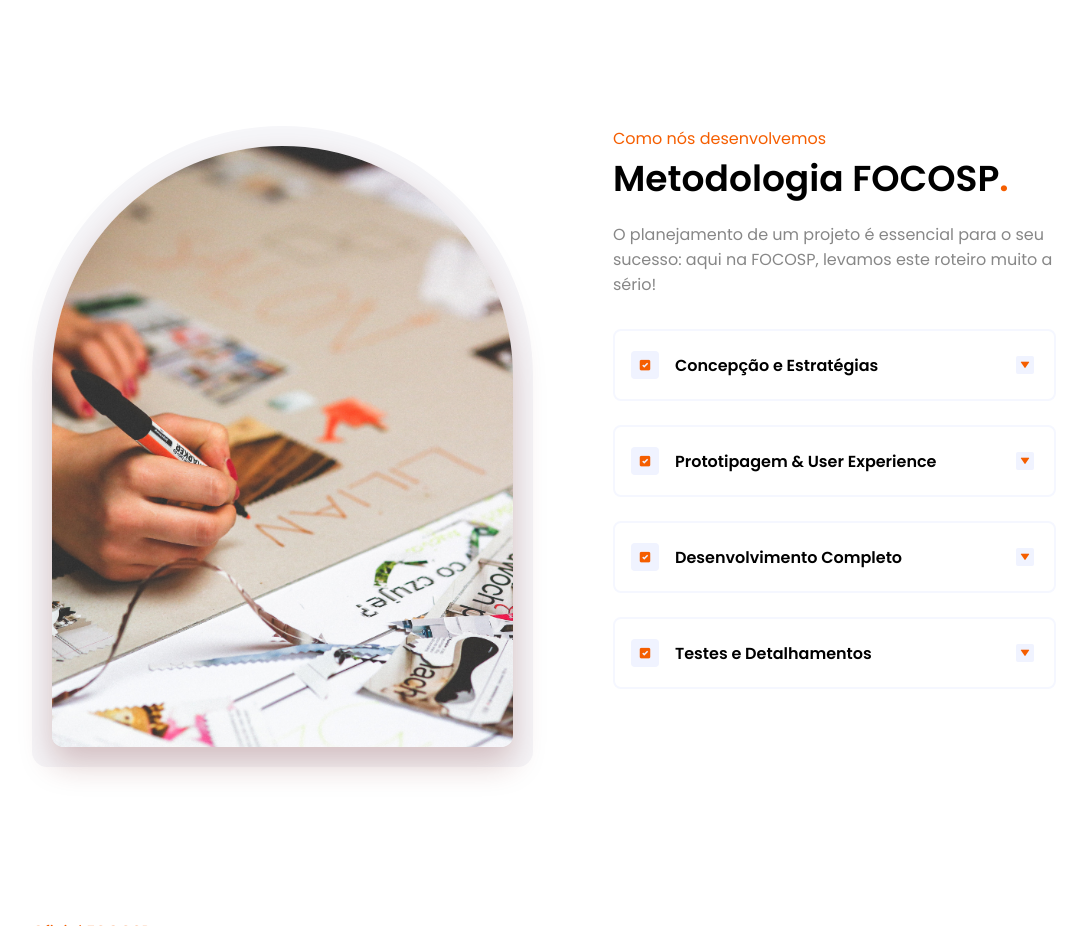
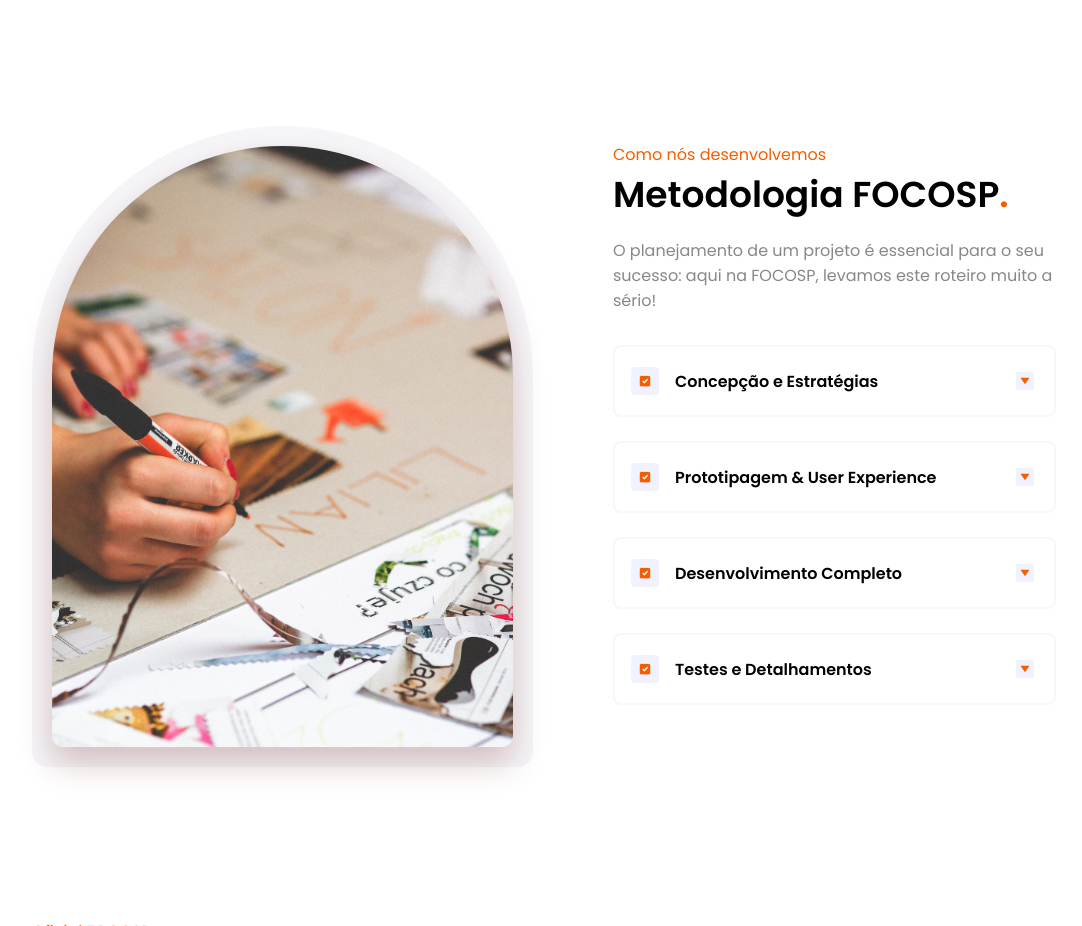
Before and after one commit to RNoleto/site_focosp, a plain HTML site: page produtos.html in a window 1280 px wide. Shown: the part 1080-2006 px from the top of the page, without its empty margins (96-1178 px from the left). Drawn offline with nearby package versions, Linux system fonts and the light colour scheme.

Commit message:
atualização da value__content na versão

```diff
--- a/assets/css/styles.css
+++ b/assets/css/styles.css
@@ -808,6 +808,10 @@
   margin-bottom: 2rem;
 }
 
+.value__content{
+  padding-top: 1rem;
+}
+
 .value__accordion {
   display: grid;
   row-gap: 1.5rem;
@@ -1159,7 +1163,7 @@
 /* For medium devices */
 @media screen and (min-width: 576px) {
   .value__content{
-    padding-top: 0;
+    padding-top: 1rem;
     margin: 0;
   }
   .value__container{
```
